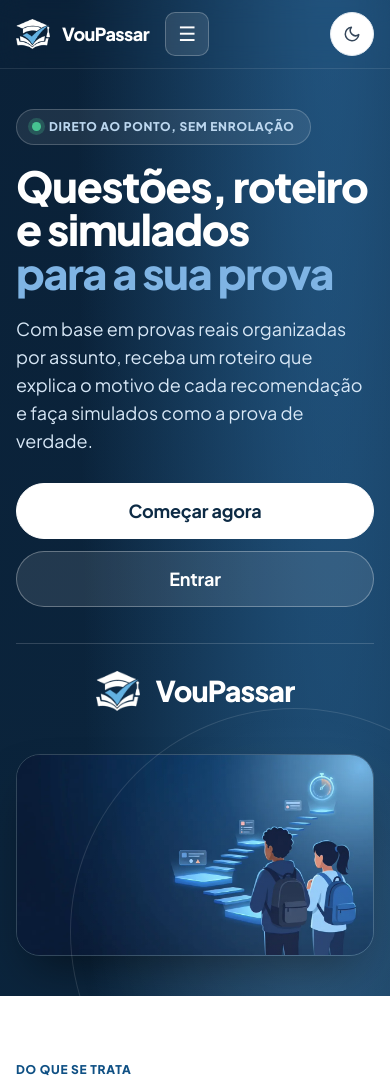
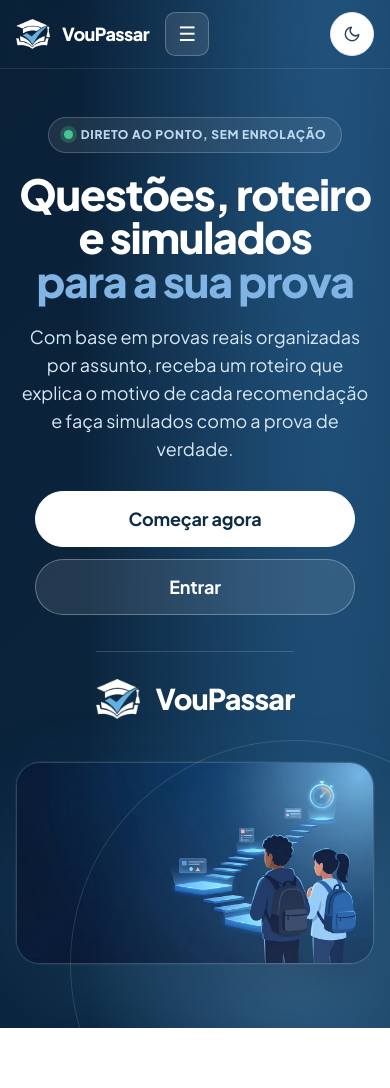
Before and after one commit to rafaelclima/voupassar, a plain HTML site: page frontend/index.html in a window 390 px wide. Shown: the top 1088 px of the page. Drawn offline with Linux system fonts and the light colour scheme.

Commit message:
feat(frontend): hero em vitrine centralizada padrao Stripe/Linear
Cartao pequeno na coluna nao tinha presenca. Agora: copy centralizada
(kicker, H1, lead, CTAs, faixa de marca) + arte em painel grande
full-width com glow, sempre inteira e sem corte, coluna unica em todos
os breakpoints. Sem overlay, sem cover, sem espelho, sem veu.

```diff
--- a/frontend/css/landing.css
+++ b/frontend/css/landing.css
@@ -124,7 +124,7 @@
   flex: 1;
   display: flex;
   align-items: center;
-  padding-block: var(--space-10);
+  padding-block: var(--space-12) var(--space-16);
   position: relative;
   overflow: hidden;
 }
@@ -142,22 +142,27 @@
   pointer-events: none;
 }
 
-/* Sem overlay, sem véu/scrim, sem espelho: a arte aparece inteira e o
- * texto assenta sobre o canvas navy limpo. */
+/* Hero em vitrine (padrão Stripe/Linear): copy centralizada no topo e
+ * a arte em painel grande full-width abaixo — sempre inteira, sem
+ * corte, sem overlay, sem espelho, sem véu. Uma única coluna em todos
+ * os breakpoints: o mobile é o mesmo layout, só mais estreito. */
 
 .landing-hero__grid {
   display: grid;
   gap: var(--space-10);
   grid-template-columns: 1fr;
-  align-items: center;
+  justify-items: center;
   width: 100%;
 }
 
 .landing-hero__copy {
   min-width: 0;
+  max-width: 56rem;
+  margin-inline: auto;
   display: grid;
   gap: var(--space-5);
-  align-content: start;
+  justify-items: center;
+  text-align: center;
 }
 
 /* Kicker com destaque de pill (ponto pulsante + contorno), para não
@@ -166,7 +171,7 @@
   display: inline-flex;
   align-items: center;
   gap: var(--space-2);
-  justify-self: start;
+  justify-self: center;
   font-size: var(--text-xs);
   font-weight: 800;
   letter-spacing: var(--tracking-wide);
@@ -194,7 +199,7 @@
   letter-spacing: var(--tracking-tighter);
   font-weight: 800;
   text-wrap: balance;
-  max-width: 16ch;
+  max-width: 20ch;
 }
 
 /* Linha de acento, como o "BOLD IDEAS" em teal da referência — aqui
@@ -208,12 +213,13 @@
   font-size: var(--text-lg);
   line-height: 1.55;
   color: #d7e7f6;
-  max-width: 44ch;
+  max-width: 52ch;
 }
 
 .landing-actions {
   display: flex;
   flex-wrap: wrap;
+  justify-content: center;
   gap: var(--space-3);
   margin-top: var(--space-2);
 }
@@ -272,15 +278,13 @@
   color: #fff;
 }
 
-/* ============ Visual: arte sempre inteira, sem corte ============
- * A arte aparece por inteiro em todos os breakpoints (2 colunas no
- * desktop, empilhada abaixo do texto no mobile): sem overlay, sem
- * cover, sem espelho, sem véu. O texto assenta sobre o canvas navy
- * limpo — por isso não há text-shadow no H1/lead.
- *
- * `alt` vazio de propósito: decorativa, a mensagem está no H1 + CTAs. */
+/* ============ Vitrine: arte sempre inteira, sem corte ============
+ * Painel full-width com borda sutil e brilho azul da marca por trás
+ * (box-shadow em camadas, sem pseudo-elemento). Mesma peça em todos
+ * os breakpoints. */
 .landing-visual {
   min-width: 0;
+  width: 100%;
   display: flex;
   align-items: center;
   justify-content: center;
@@ -288,11 +292,14 @@
 
 .hero-art {
   display: block;
-  width: min(100%, 26rem);
+  width: 100%;
   height: auto;
   border-radius: var(--radius-xl);
   border: 1px solid rgb(255 255 255 / 0.16);
-  box-shadow: 0 24px 48px -16px rgb(0 0 0 / 0.5);
+  box-shadow:
+    0 0 0 1px rgb(125 180 228 / 0.08),
+    0 32px 96px -24px rgb(61 143 209 / 0.45),
+    0 24px 48px -16px rgb(0 0 0 / 0.5);
   pointer-events: none;
   user-select: none;
 }
@@ -343,17 +350,11 @@
 
 @media (min-width: 64rem) {
   .landing-hero {
-    padding-block: var(--space-12);
+    padding-block: var(--space-16) var(--space-20);
   }
 
   .landing-hero__grid {
-    grid-template-columns: 1.05fr 0.95fr;
-    gap: var(--space-10);
-  }
-
-  /* Na trilha direita a arte ocupa a largura toda, sempre inteira. */
-  .hero-art {
-    width: 100%;
+    gap: var(--space-12);
   }
 }
 
--- a/frontend/index.html
+++ b/frontend/index.html
@@ -89,7 +89,7 @@
              check_frontend.py (bloco hero-visual). Alt vazio:
              decorativa, a mensagem está no H1 + CTAs. -->
         <div class="landing-visual" id="hero-visual" aria-hidden="true">
-          <img class="hero-art" src="./assets/landing/hero.webp" srcset="./assets/landing/hero.webp 1200w, ./assets/landing/hero-2400.webp 2400w" sizes="(min-width: 64rem) 45vw, 100vw" alt="" width="1200" height="675" fetchpriority="high" />
+          <img class="hero-art" src="./assets/landing/hero.webp" srcset="./assets/landing/hero.webp 1200w, ./assets/landing/hero-2400.webp 2400w" sizes="(min-width: 72rem) 1152px, 100vw" alt="" width="1200" height="675" fetchpriority="high" />
         </div>
       </div>
     </section>
```
Also changed, not shown: 1 other file.
